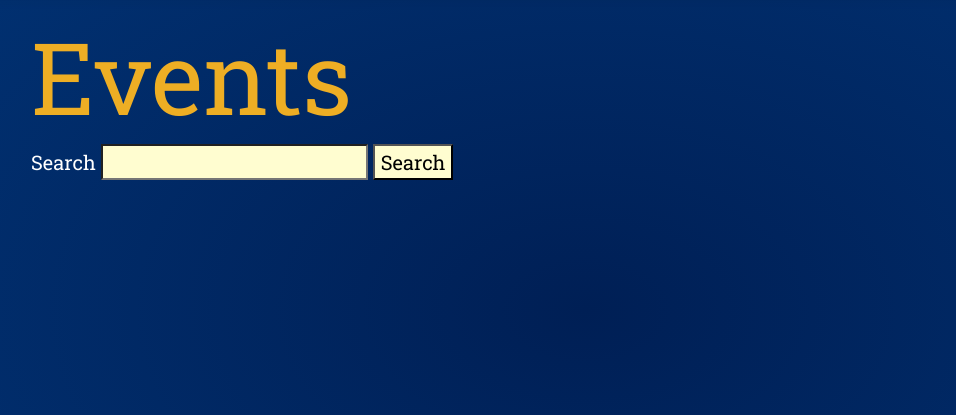
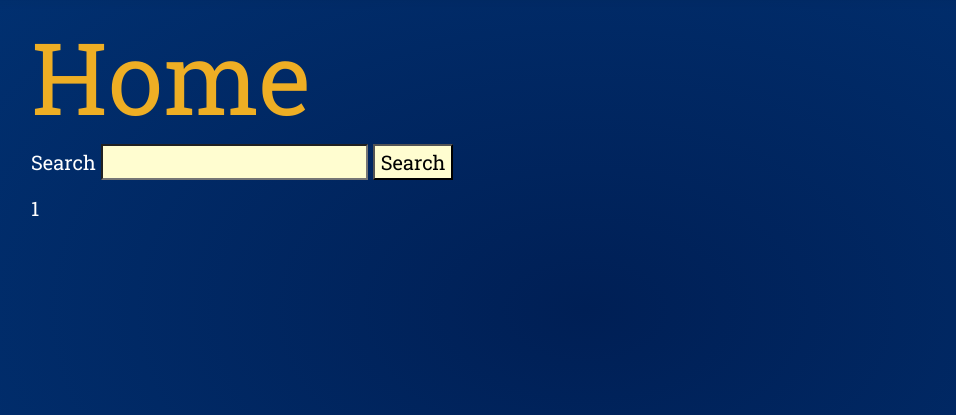
Before and after one commit to Flash-Flyers/capstone-project, an ASP.NET Core app: page / in a window 1280 px wide. Shown: the part 90-505 px from the top of the page, without its empty margins (54-1010 px from the left). Run offline with ASP.NET Core 8, Linux system fonts and the light colour scheme; tables that the repository leaves empty hold one stand-in row (values such as "Sample post"); some libraries are stand-ins or nearby versions.

Commit message:
Added pages to home.

```diff
--- a/FlashFlyers/Controllers/HomeController.cs
+++ b/FlashFlyers/Controllers/HomeController.cs
@@ -8,6 +8,7 @@ using Microsoft.AspNetCore.Http;
 using Microsoft.AspNetCore.Mvc;
 using Microsoft.Extensions.Logging;
 using FlashFlyers.Models;
+using FlashFlyers.ViewModels;
 using Microsoft.AspNetCore.Hosting;
 using Microsoft.EntityFrameworkCore.Internal;
 
@@ -21,8 +22,27 @@ namespace FlashFlyers.Controllers
             _standardDbContext = standardDbContext;
         }
         // requires standardDbContext in order to display the Events on the Homepage
-        public IActionResult Index() {
-            return View(_standardDbContext.Events);
+        public IActionResult Index(int page_number)
+        {
+            if (_standardDbContext.Events.Any())
+            {
+                List<EventModel> events = _standardDbContext.Events.ToList();
+                List<EventModel> page_events = new List<EventModel>();
+                int page_length = 10;
+                for (int i = 0; i < page_length; ++i)
+                {
+                    int index = i + (page_number * page_length);
+                    if (index < events.Count())
+                        page_events.Add(events[index]);
+                }
+
+                System.Diagnostics.Debug.WriteLine("Page: " + page_number + " page events count : " + page_events.Count());
+
+                int total_pages = (int)MathF.Ceiling(events.Count / 10.0f);
+                return View(new SearchResultsViewModel { PageNumber = page_number, Pages = total_pages, Events = page_events });
+            }
+
+            return View(new SearchResultsViewModel {Events = new List<EventModel>()});
         }
         // returns error view for error tracability
         [ResponseCache(Duration = 0, Location = ResponseCacheLocation.None, NoStore = true)]
--- a/FlashFlyers/Views/Home/Index.cshtml
+++ b/FlashFlyers/Views/Home/Index.cshtml
@@ -1,17 +1,26 @@
-@model IEnumerable<EventModel>
+@model FlashFlyers.ViewModels.SearchResultsViewModel
 @{
     ViewData["Title"] = "Home";
 }
 <body>
     <h2 style="position: relative; right:0;">
-        Events
+        Home
     </h2>
     <!--Post form data to SearchTag to recieve events matching the search terms.-->
     <partial name="_Search"/>
-    @{ if (!Model.Any()) //Display all events with embedded links, and allow for downloading event images.
+    @{ if (!Model.Events.Any()) //Display all events with embedded links, and allow for downloading event images.
         {
             <h1>No current events!</h1> }
-        @foreach (var evnt in Model.Reverse().Where(n => DateTime.Parse(n.Date) >= DateTime.Now && n.Approved))
+        for (int i = 0; i < Model.Pages; ++i)
+        {
+            if (i != Model.PageNumber)
+            {
+                <a asp-area="" asp-controller="Home" asp-action="Index" asp-route-page_number="@i"> @(i + 1)</a>
+            }
+            else
+            { <a>@(i + 1)</a>}
+        }
+        @foreach (var evnt in Model.Events.Reverse().Where(n => DateTime.Parse(n.Date) >= DateTime.Now && n.Approved))
         {
             <a href="~/@evnt.Id"> <h1>@evnt.Title</h1></a>
             <figure>
```
